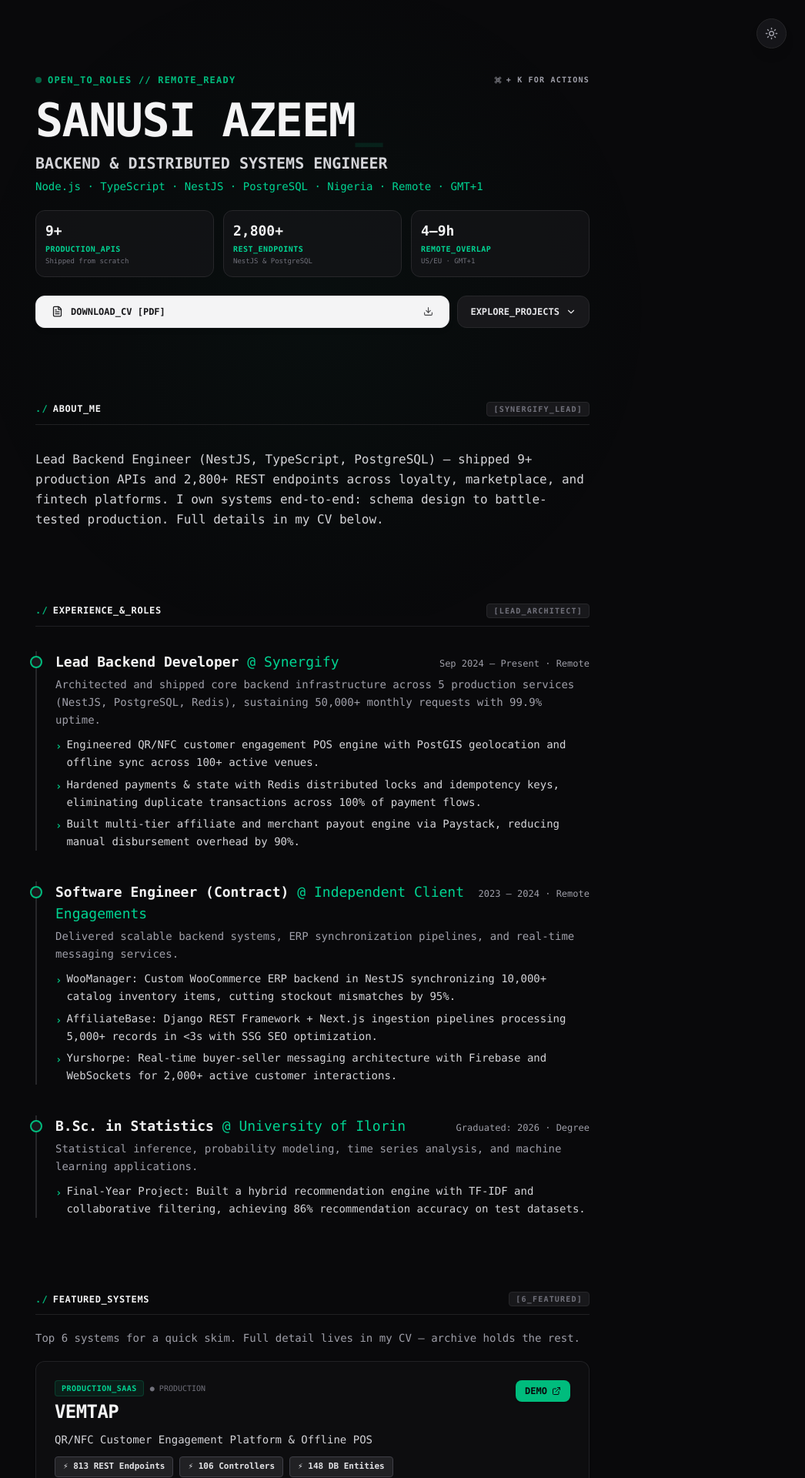
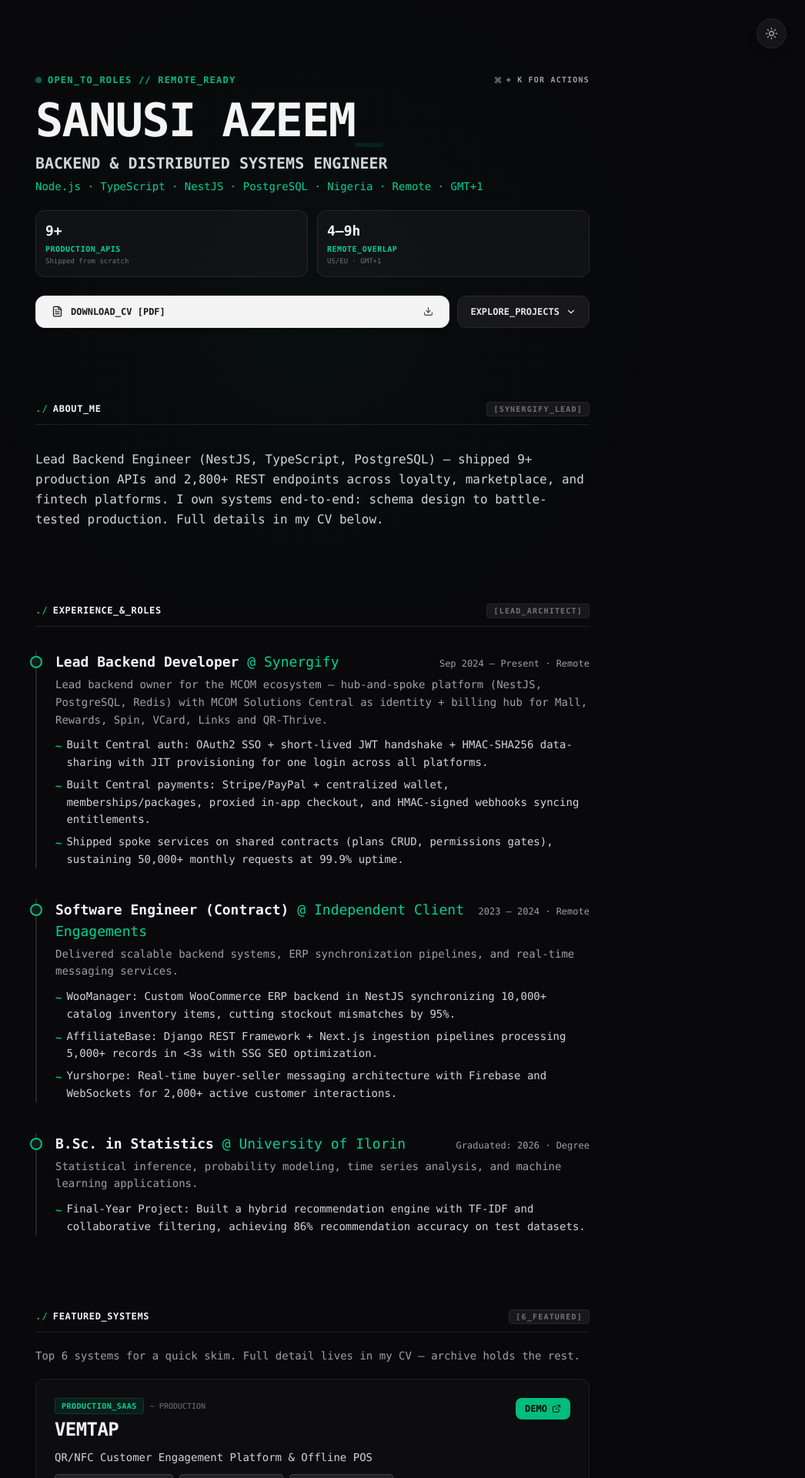
Before and after one commit to devazx0/portfolio, a React (Vite) app: page / in a window 1280 px wide. Shown: the top 1920 px of the page at 77% size, without its empty margins (234-1280 px from the left). Built offline with nearby package versions, Linux system fonts and the light colour scheme.

Commit message:
refactor: replace emojis with ascii markers, update Synergify role with MCOM ecosystem

```diff
--- a/src/App.jsx
+++ b/src/App.jsx
@@ -52,7 +52,6 @@ const CONFIG = {
 
 const METRIC_BADGES = [
   { label: "PRODUCTION_APIS", value: "9+", sub: "Shipped from scratch" },
-  { label: "REST_ENDPOINTS", value: "2,800+", sub: "NestJS & PostgreSQL" },
   { label: "REMOTE_OVERLAP", value: "4–9h", sub: "US/EU · GMT+1" }
 ];
 
@@ -98,11 +97,11 @@ const EXPERIENCES = [
     company: "Synergify",
     type: "Remote",
     period: "Sep 2024 – Present",
-    summary: "Architected and shipped core backend infrastructure across 5 production services (NestJS, PostgreSQL, Redis), sustaining 50,000+ monthly requests with 99.9% uptime.",
+    summary: "Lead backend owner for the MCOM ecosystem — hub-and-spoke platform (NestJS, PostgreSQL, Redis) with MCOM Solutions Central as identity + billing hub for Mall, Rewards, Spin, VCard, Links and QR-Thrive.",
     highlights: [
-      "Engineered QR/NFC customer engagement POS engine with PostGIS geolocation and offline sync across 100+ active venues.",
-      "Hardened payments & state with Redis distributed locks and idempotency keys, eliminating duplicate transactions across 100% of payment flows.",
-      "Built multi-tier affiliate and merchant payout engine via Paystack, reducing manual disbursement overhead by 90%."
+      "Built Central auth: OAuth2 SSO + short-lived JWT handshake + HMAC-SHA256 data-sharing with JIT provisioning for one login across all platforms.",
+      "Built Central payments: Stripe/PayPal + centralized wallet, memberships/packages, proxied in-app checkout, and HMAC-signed webhooks syncing entitlements.",
+      "Shipped spoke services on shared contracts (plans CRUD, permissions gates), sustaining 50,000+ monthly requests at 99.9% uptime."
     ]
   },
   {
@@ -594,7 +593,7 @@ const TicTacToe = () => {
   return (
     <div className="flex flex-col items-center w-full">
       <div className={`mb-4 font-mono font-bold text-sm sm:text-base ${winner ? 'text-amber-500 animate-pulse' : 'text-zinc-500 dark:text-zinc-400'}`}>
-        {winner ? `WINNER: ${winner} 🎉` : (
+        {winner ? `WINNER: ${winner} ~` : (
           <span>NEXT: <span className={isX ? "text-emerald-500" : "text-rose-500"}>{isX ? 'X' : 'O'}</span></span>
         )}
       </div>
@@ -787,7 +786,7 @@ const ProjectItem = ({ project }) => {
               {project.category}
             </span>
             <span className="text-[10px] font-mono text-zinc-400 dark:text-zinc-500">
-              ● {project.liveStatus}
+              ~ {project.liveStatus}
             </span>
           </div>
           <h3 className="text-zinc-900 dark:text-zinc-100 font-bold font-mono text-lg sm:text-2xl tracking-tight group-hover:text-emerald-600 dark:group-hover:text-emerald-400 transition-colors break-words">
@@ -835,7 +834,7 @@ const ProjectItem = ({ project }) => {
               key={idx}
               className="inline-flex items-center text-[10px] sm:text-[11px] font-mono px-2 py-0.5 sm:px-2.5 sm:py-1 rounded bg-zinc-200/80 dark:bg-zinc-800/80 text-zinc-800 dark:text-zinc-200 border border-zinc-300 dark:border-zinc-700 font-semibold"
             >
-              ⚡ {badge}
+              ~ {badge}
             </span>
           ))}
         </div>
@@ -873,7 +872,7 @@ const ProjectItem = ({ project }) => {
                   </div>
                   {project.architectureSpecs.map((spec, i) => (
                     <div key={i} className="flex items-start gap-2 leading-relaxed">
-                      <span className="text-emerald-500 font-bold shrink-0">›</span>
+                      <span className="text-emerald-500 font-bold shrink-0">~</span>
                       <span>{spec}</span>
                     </div>
                   ))}
@@ -967,7 +966,7 @@ const ExperienceSection = () => (
             <ul className="space-y-1.5 text-xs sm:text-sm font-mono text-zinc-700 dark:text-zinc-300">
               {exp.highlights.map((item, i) => (
                 <li key={i} className="flex items-start gap-1.5 leading-relaxed">
-                  <span className="text-emerald-500 font-bold shrink-0 mt-0.5">›</span>
+                  <span className="text-emerald-500 font-bold shrink-0 mt-0.5">~</span>
                   <span>{item}</span>
                 </li>
               ))}
@@ -1288,7 +1287,7 @@ const App = () => {
             </motion.p>
 
             {/* Metrics Grid — 3 glanceable proofs */}
-            <motion.div variants={fadeInUp} className="grid grid-cols-3 gap-2 sm:gap-3 my-5">
+            <motion.div variants={fadeInUp} className="grid grid-cols-2 gap-2 sm:gap-3 my-5">
               {METRIC_BADGES.map((b, i) => (
                 <div key={i} className="p-2.5 sm:p-3 rounded-xl bg-zinc-100 dark:bg-zinc-900/60 border border-zinc-200 dark:border-zinc-800">
                   <div className="text-sm sm:text-lg font-bold text-zinc-900 dark:text-zinc-100 font-mono truncate">
```
